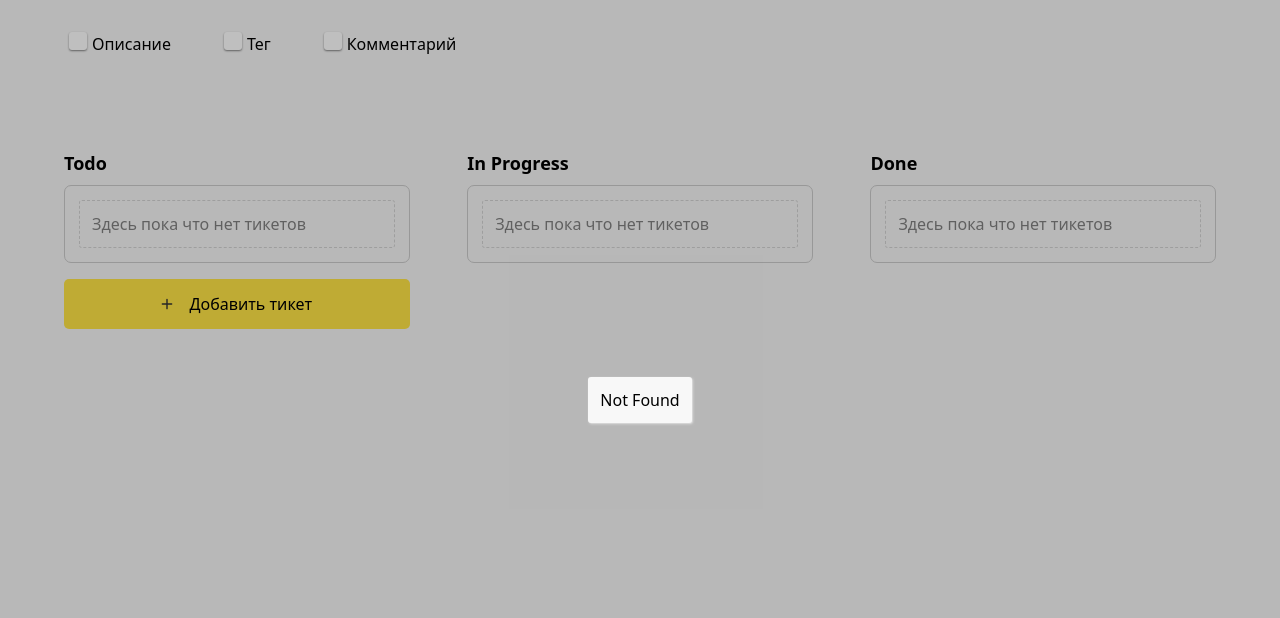
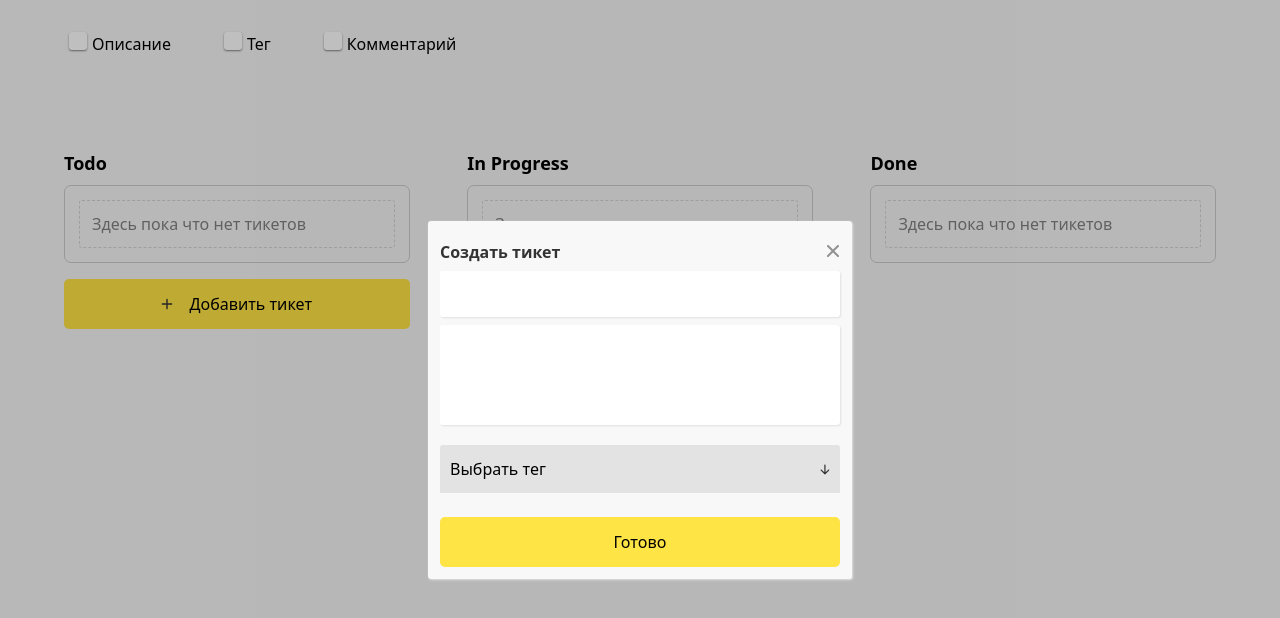
Before and after one commit to katgur/kanban-todos, a React (Vite) app: page /create in a window 1280 px wide. Before the commit this address had no page. Shown: the top 618 px of the page. Built offline with nearby package versions, Linux system fonts and the light colour scheme.

Commit message:
fixed todo page

```diff
--- a/src/components/MainHeader.tsx
+++ b/src/components/MainHeader.tsx
@@ -22,7 +22,6 @@ function MainHeader({ addFilter, removeFilter }: MainHeaderProps) {
         <header>
             <ul className={headerStyle.mainHeader}>
                 {Object.values(Filter).map(filter => {
-                    console.log(filter)
                     return (
                         <li key={filter}>
                             <input type="checkbox" className="checkbox" onChange={(e) => onInputChange(e, filter)} />
--- a/src/components/TodoForm.tsx
+++ b/src/components/TodoForm.tsx
@@ -9,7 +9,7 @@ import { v4 as uuid } from "uuid"
 import todoStyle from '../style/todo.module.css'
 
 interface TodoFormProps {
-    todo: Todo | null,
+    todo: Todo | undefined,
 }
 
 function TodoForm({ todo }: TodoFormProps) {
--- a/src/pages/TaskPage.tsx
+++ b/src/pages/TaskPage.tsx
@@ -16,11 +16,11 @@ function TaskPage() {
       <div className={todoStyle.modal}>
         <div className={todoStyle.formCard}>
           {
-            todo === undefined &&
+            params.id && !todo &&
             <>Not Found</>
           }
           {
-            todo !== undefined &&
+            (!params.id || todo) &&
             <>
               <h1 className={todoStyle.headerText}>
                 {todo ? "Редактировать тикет" : "Создать тикет"}
```
Also changed, not shown: .eslintrc.cjs.
